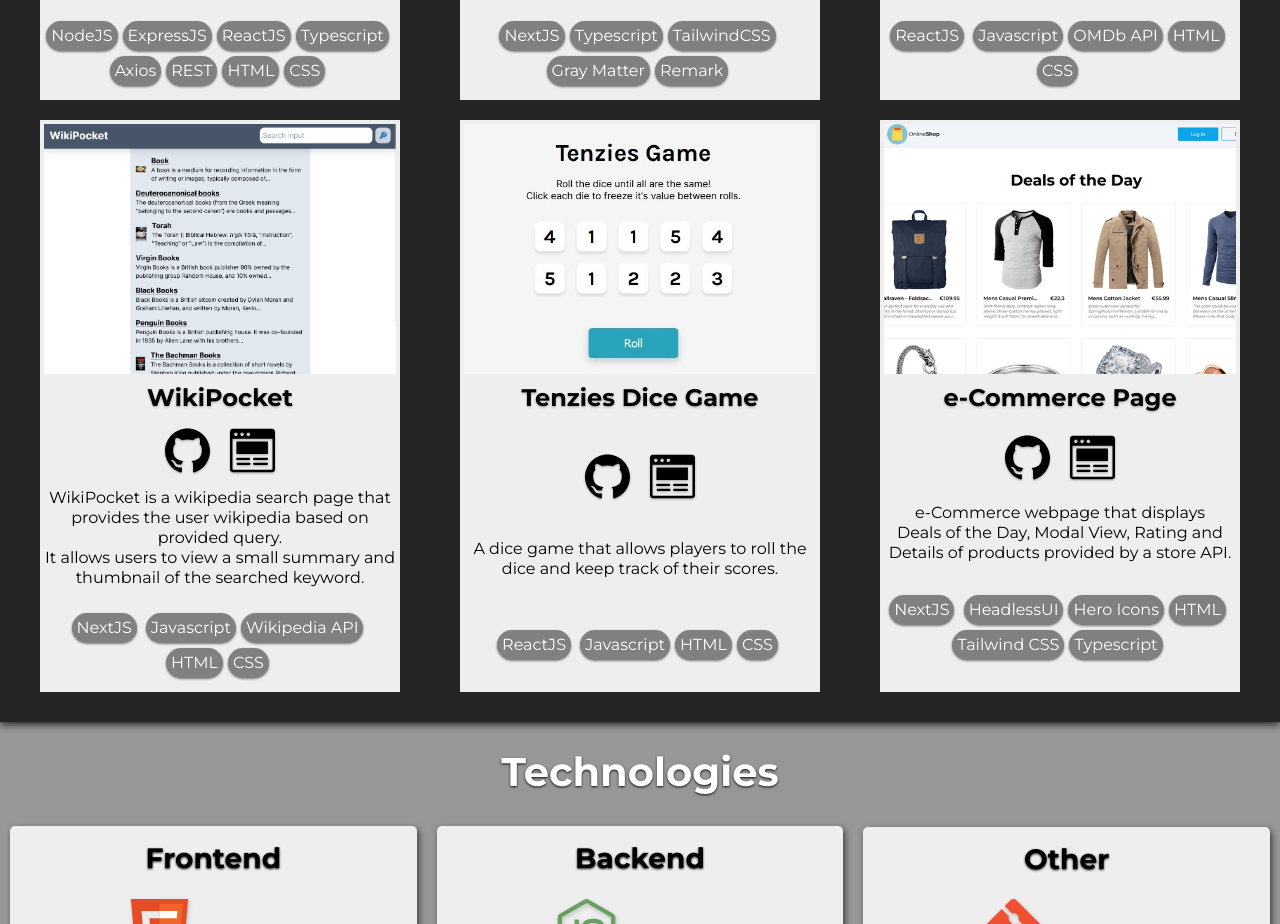
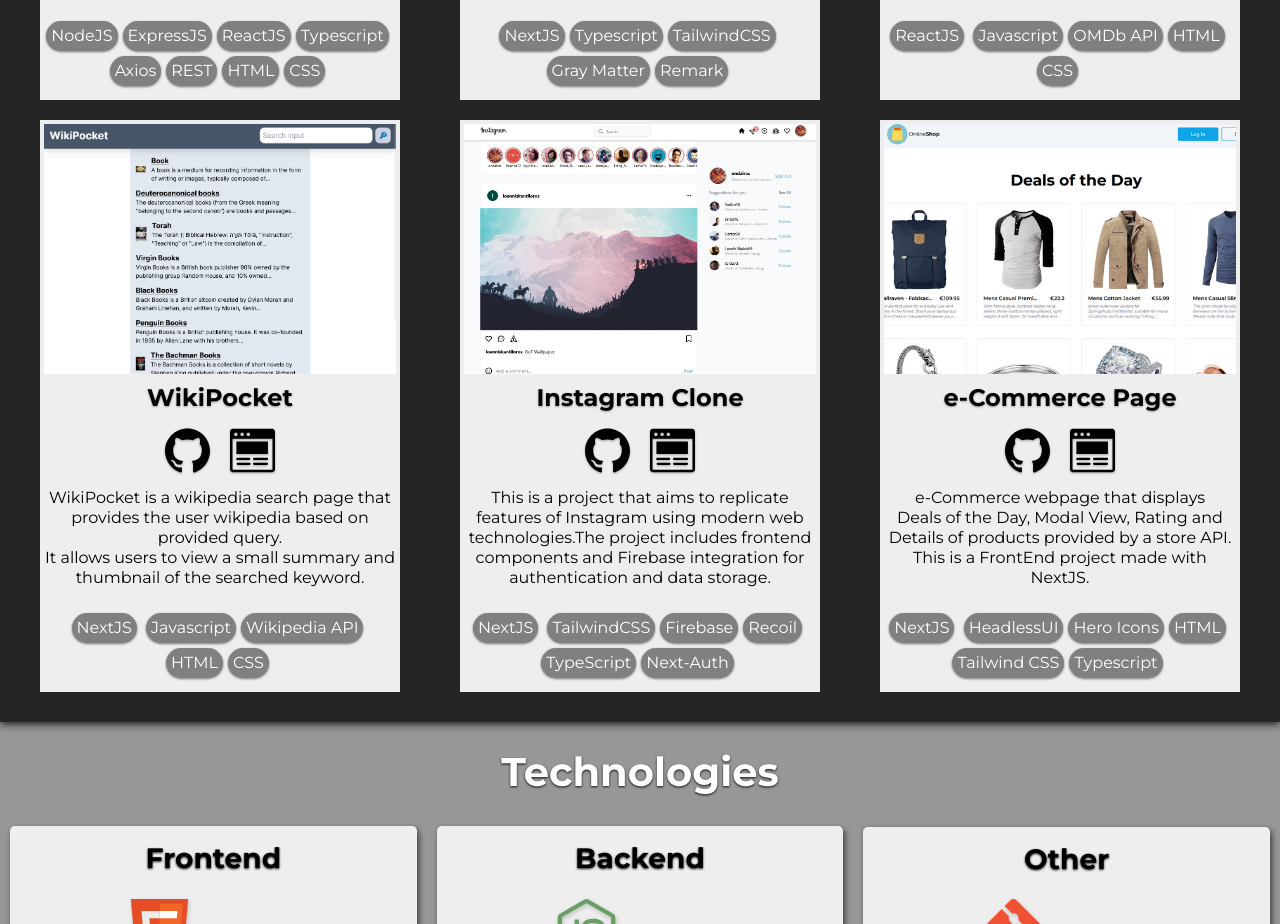
Before and after one commit to ondairos/portfolio, a React (Vite) app: page / in a window 1280 px wide. Shown: the part 1260-2184 px from the top of the page. Built offline with nearby package versions, Linux system fonts and the light colour scheme.

Commit message:
added new project

```diff
--- a/src/components/Projects.tsx
+++ b/src/components/Projects.tsx
@@ -2,12 +2,12 @@ import React from "react";
 import "../App.css";
 import github_icon from "../assets/tsicons/github-icon.svg";
 import live_icon from "../assets/tsicons/website-layout-icon.svg";
-import tenzies_shot from "../assets/tenzies_screen.jpg";
 import hs_shot from "../assets/hs_screen.jpg";
 import flick_shot from "../assets/flick_screen.jpg";
 import blog_shot from "../assets/blog_image.jpg";
 import wikipocket_shot from "../assets/wikipocket.png";
 import ecommerce_shot from "../assets/ecom_image.jpg";
+import insta_clone_shot from "../assets/instaclone.jpg";
 
 const Projects = () => {
   return (
@@ -173,36 +173,40 @@ const Projects = () => {
         </div>
 
         <div className="sect2_product">
-          <a href="https://majestic-starship-884e43.netlify.app/">
+          <a href="https://instagram-clone-ondairos.vercel.app/">
             <img
               className="sect2_product_img"
-              src={tenzies_shot}
+              src={insta_clone_shot}
               alt="Project 6"
             ></img>
           </a>
           <div className="sect2_product_info">
-            <h3 className="sect2_header_h3">Tenzies Dice Game</h3>
+            <h3 className="sect2_header_h3">Instagram Clone</h3>
             <div className="sect2_links_container">
-              <a href="https://github.com/ondairos/tenzies_game">
+              <a href="https://github.com/ondairos/instagram_clone">
                 <img
                   className="sect2_github_icon"
                   src={github_icon}
                   alt="github"
                 ></img>
               </a>{" "}
-              <a href="https://majestic-starship-884e43.netlify.app/">
+              <a href="https://instagram-clone-ondairos.vercel.app/">
                 <img className="sect2_github_icon" src={live_icon} alt="live" />
               </a>
             </div>
             <p className="sect2_descr">
-              A dice game that allows players to roll the dice and keep track of
-              their scores.
+              This is a project that aims to replicate features of Instagram
+              using modern web technologies.The project includes frontend
+              components and Firebase integration for authentication and data
+              storage.
             </p>
             <p className="sect2_tags">
-              <span className="s_tag">ReactJS</span>{" "}
-              <span className="s_tag">Javascript</span>
-              <span className="s_tag">HTML</span>
-              <span className="s_tag">CSS</span>
+              <span className="s_tag">NextJS</span>{" "}
+              <span className="s_tag">TailwindCSS</span>
+              <span className="s_tag">Firebase</span>
+              <span className="s_tag">Recoil</span>
+              <span className="s_tag">TypeScript</span>
+              <span className="s_tag">Next-Auth</span>
             </p>
           </div>
         </div>
@@ -232,6 +236,7 @@ const Projects = () => {
             <p className="sect2_descr">
               e-Commerce webpage that displays <br></br>Deals of the Day, Modal
               View, Rating and Details of products provided by a store API.
+              <br></br> This is a FrontEnd project made with NextJS.
             </p>
             <p className="sect2_tags">
               <span className="s_tag">NextJS</span>{" "}
```
Also changed, not shown: src/assets/instaclone.jpg (added), 1 other file (tests, documents, lock files or other folders).
